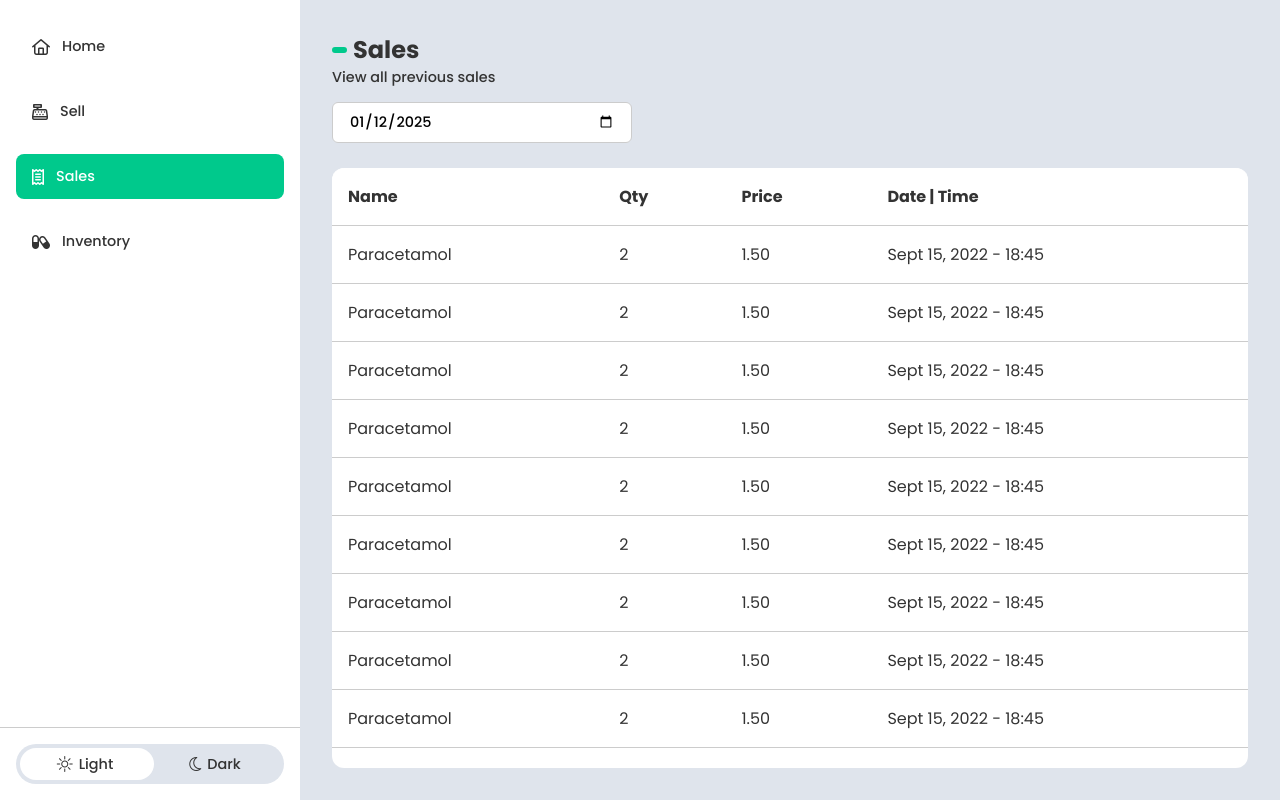
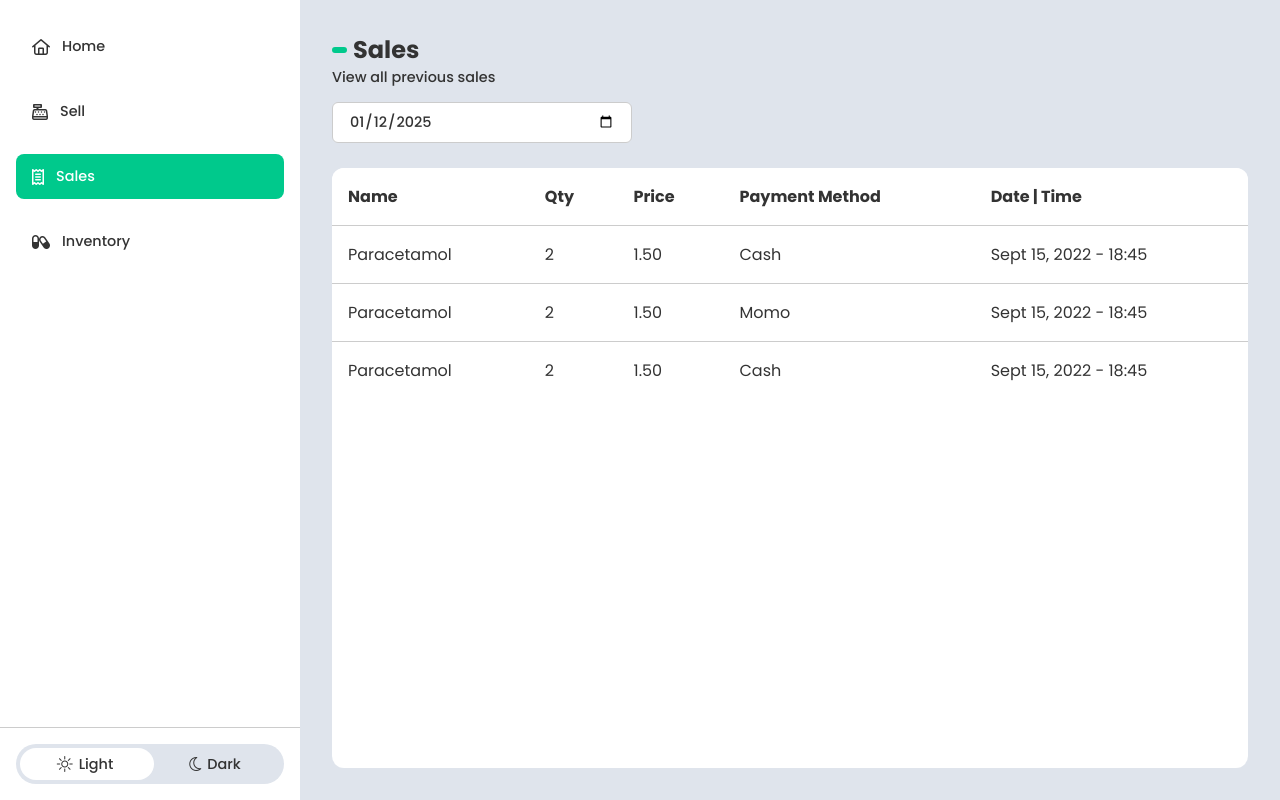
Before and after one commit to kofi-arthur/pharmapp, a React (Vite) app in the folder src/renderer/: page /sales in a window 1280 px wide. Built offline with nearby package versions, Linux system fonts and the light colour scheme.

Commit message:
made some adjustments to the sales screen

```diff
--- a/src/renderer/src/app/sales.jsx
+++ b/src/renderer/src/app/sales.jsx
@@ -52,12 +52,14 @@ export default function Sales() {
               <col />
               <col />
               <col />
+              <col />
             </colgroup>
             <thead>
               <tr>
                 <th>Name</th>
                 <th>Qty</th>
                 <th>Price</th>
+                <th>Payment Method</th>
                 <th>Date | Time</th>
               </tr>
             </thead>
@@ -66,96 +68,21 @@ export default function Sales() {
                 <td>Paracetamol</td>
                 <td>2</td>
                 <td>1.50</td>
+                <td>Cash</td>
                 <td>Sept 15, 2022 - 18:45</td>
               </tr>
               <tr>
                 <td>Paracetamol</td>
                 <td>2</td>
                 <td>1.50</td>
+                <td>Momo</td>
                 <td>Sept 15, 2022 - 18:45</td>
               </tr>
               <tr>
                 <td>Paracetamol</td>
                 <td>2</td>
                 <td>1.50</td>
-                <td>Sept 15, 2022 - 18:45</td>
-              </tr>
-              <tr>
-                <td>Paracetamol</td>
-                <td>2</td>
-                <td>1.50</td>
-                <td>Sept 15, 2022 - 18:45</td>
-              </tr>
-              <tr>
-                <td>Paracetamol</td>
-                <td>2</td>
-                <td>1.50</td>
-                <td>Sept 15, 2022 - 18:45</td>
-              </tr>
-              <tr>
-                <td>Paracetamol</td>
-                <td>2</td>
-                <td>1.50</td>
-                <td>Sept 15, 2022 - 18:45</td>
-              </tr>
-              <tr>
-                <td>Paracetamol</td>
-                <td>2</td>
-                <td>1.50</td>
-                <td>Sept 15, 2022 - 18:45</td>
-              </tr>
-              <tr>
-                <td>Paracetamol</td>
-                <td>2</td>
-                <td>1.50</td>
-                <td>Sept 15, 2022 - 18:45</td>
-              </tr>
-              <tr>
-                <td>Paracetamol</td>
-                <td>2</td>
-                <td>1.50</td>
-                <td>Sept 15, 2022 - 18:45</td>
-              </tr>
-              <tr>
-                <td>Paracetamol</td>
-                <td>2</td>
-                <td>1.50</td>
-                <td>Sept 15, 2022 - 18:45</td>
-              </tr>
-              <tr>
-                <td>Paracetamol</td>
-                <td>2</td>
-                <td>1.50</td>
-                <td>Sept 15, 2022 - 18:45</td>
-              </tr>
-              <tr>
-                <td>Paracetamol</td>
-                <td>2</td>
-                <td>1.50</td>
-                <td>Sept 15, 2022 - 18:45</td>
-              </tr>
-              <tr>
-                <td>Paracetamol</td>
-                <td>2</td>
-                <td>1.50</td>
-                <td>Sept 15, 2022 - 18:45</td>
-              </tr>
-              <tr>
-                <td>Paracetamol</td>
-                <td>2</td>
-                <td>1.50</td>
-                <td>Sept 15, 2022 - 18:45</td>
-              </tr>
-              <tr>
-                <td>Paracetamol</td>
-                <td>2</td>
-                <td>1.50</td>
-                <td>Sept 15, 2022 - 18:45</td>
-              </tr>
-              <tr>
-                <td>Paracetamol</td>
-                <td>2</td>
-                <td>1.50</td>
+                <td>Cash</td>
                 <td>Sept 15, 2022 - 18:45</td>
               </tr>
             </tbody>
--- a/src/renderer/src/styles/sales.module.css
+++ b/src/renderer/src/styles/sales.module.css
@@ -55,6 +55,8 @@
   padding: 8px 16px;
   font-size: 0.9rem;
   font-weight: 500;
+  background: var(--tile);
+  color: var(--color);
 }
 
 .tableRestrain {
```
